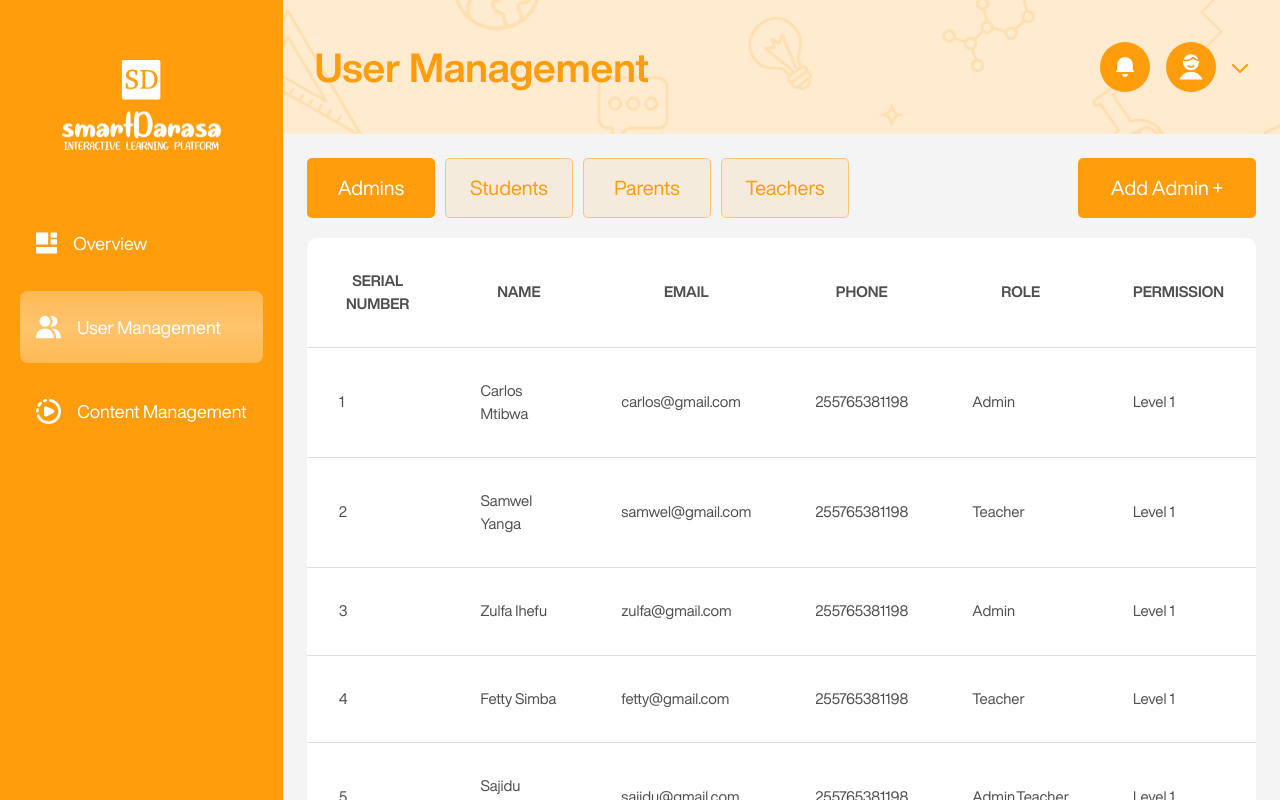
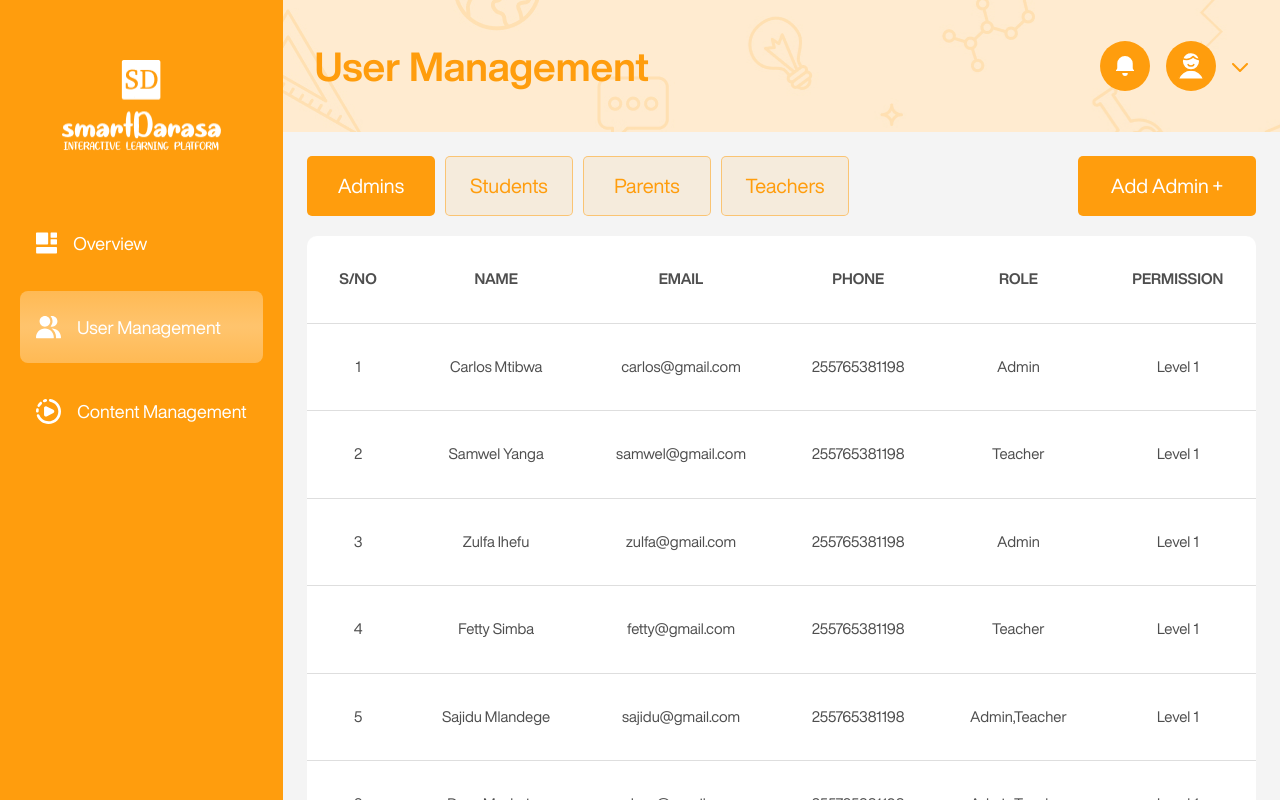
Before and after one commit to vaylette/SDAdmin, a Next.js app: page /dashboard/user-management in a window 1280 px wide. Shown: the top 800 px of the page. Built offline with nearby package versions, Linux system fonts and the light colour scheme.

Commit message:
Updated the serial number alignment

```diff
--- a/app/dashboard/user-management/page.tsx
+++ b/app/dashboard/user-management/page.tsx
@@ -145,7 +145,7 @@ export default function UserManagement() {
 
   const columns = [
     columnHelper.accessor('s_no', {
-      header: () => 'Serial Number',
+      header: () => 'S/No',
       cell: (info) => info.row.index +1,
 
     }),
@@ -212,7 +212,7 @@ export default function UserManagement() {
                 {table.getRowModel().rows.map(row => (
                   <tr key={row.id} className='text-centere border-b-[1px] border-b-black-700'>
                     {row.getVisibleCells().map(cell => (
-                      <td key={cell.id} className='p-8'>
+                      <td key={cell.id} className='p-8 text-center'>
                         {flexRender(cell.column.columnDef.cell, cell.getContext())}
                       </td>
                     ))}
```
